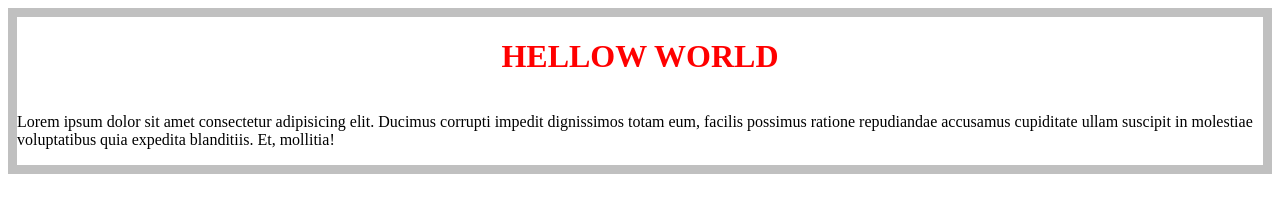
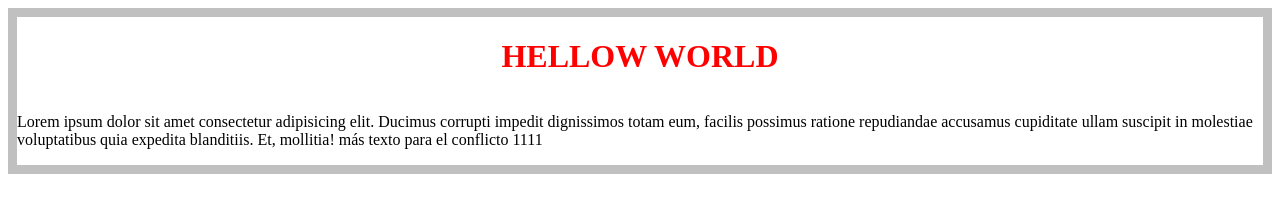
Before and after one commit to Rodrigo-ASJ/Git-Github, a plain HTML site: page index.html in a window 1280 px wide. Drawn offline with Linux system fonts and the light colour scheme.

Commit message:
vamos a generar conflicto con otro texto

```diff
--- a/index.html
+++ b/index.html
@@ -12,7 +12,7 @@
 		<p>
 			Lorem ipsum dolor sit amet consectetur adipisicing elit. Ducimus corrupti impedit dignissimos totam eum, facilis
 			possimus ratione repudiandae accusamus cupiditate ullam suscipit in molestiae voluptatibus quia expedita
-			blanditiis. Et, mollitia!
+			blanditiis. Et, mollitia! más texto para el conflicto 1111
 		</p>
 	</body>
 </html>
```
